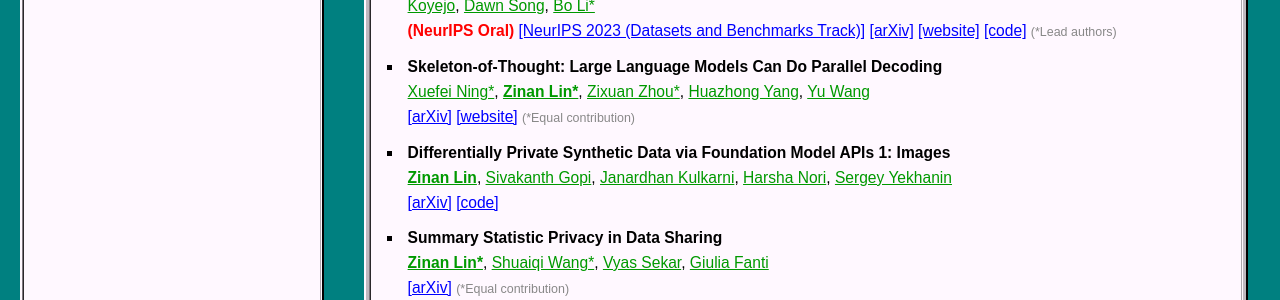
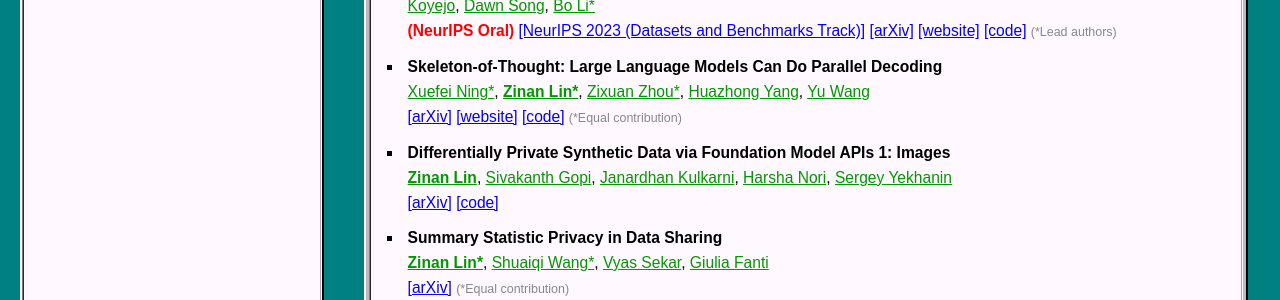
Before and after one commit to fjxmlzn/fjxmlzn.github.io, a Jekyll site: the page built from _publications/publications.html, in a window 1280 px wide. Shown: the part 354-654 px from the top of the page. Built offline with Jekyll 4.4.1, drawn with Linux system fonts in a browser that asks for light colours.

Commit message:
update publication

```diff
--- a/_publications/publications.html
+++ b/_publications/publications.html
@@ -146,6 +146,9 @@
         </span>
         <span class='publication_journal'>
             <a href="https://sites.google.com/view/sot-llm/home" target="_blank">[website]</a>
+        </span>
+        <span class='publication_journal'>
+            <a href="https://github.com/imagination-research/sot" target="_blank">[code]</a>
         </span>
         <span class="publication_note">(*Equal contribution)</span>
     </li>
```
